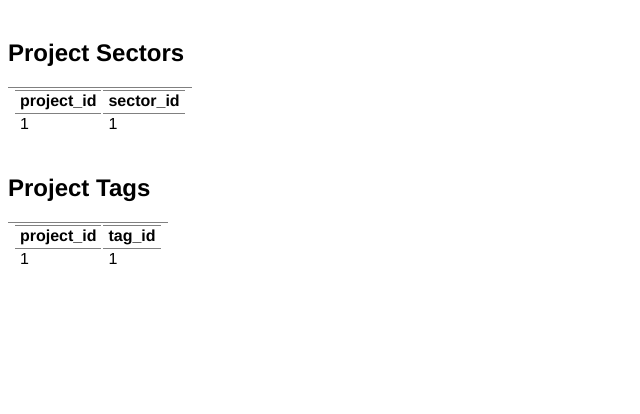
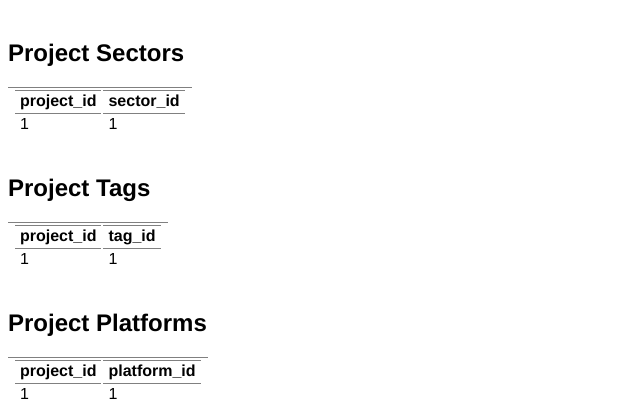
Before and after one commit to GulliverJ/ideaslate, a PHP site: page /viewdata.php in a window 1280 px wide. Shown: the part 546-960 px from the top of the page, without its empty margins (0-640 px from the left). Before the commit the page ends 810 px from the top, so only its background shows below. Run offline with PHP 8.4, Linux system fonts and the light colour scheme; tables that the repository leaves empty or names only in its code hold one stand-in row (values such as "Sample post").

Commit message:
Project submit now working, viewdata updated with platforms table

```diff
--- a/viewdata.php
+++ b/viewdata.php
@@ -162,6 +162,23 @@ body {
         echo "<h3>Empty set</h3>";
     }
 
+    //Project Platforms
+    echo "<br><h2>Project Platforms</h2>";
+    $sql_select = "SELECT project_id, platform_id FROM project_platforms";
+    $stmt = $conn->query($sql_select);
+    $results = $stmt->fetchAll();
+    if(count($results) > 0) {
+        echo "<table>";
+        echo "<tr><th>project_id</th>";
+        echo "<th>platform_id</th></tr>";
+        foreach($results as $row) {
+            echo "<tr><td>".$row['project_id']."</td>";
+            echo "<td>".$row['platform_id']."</td></tr>";
+        }
+        echo "</table>";
+    } else {
+        echo "<h3>Empty set</h3>";
+    }
 ?>
 
 </body>
```
